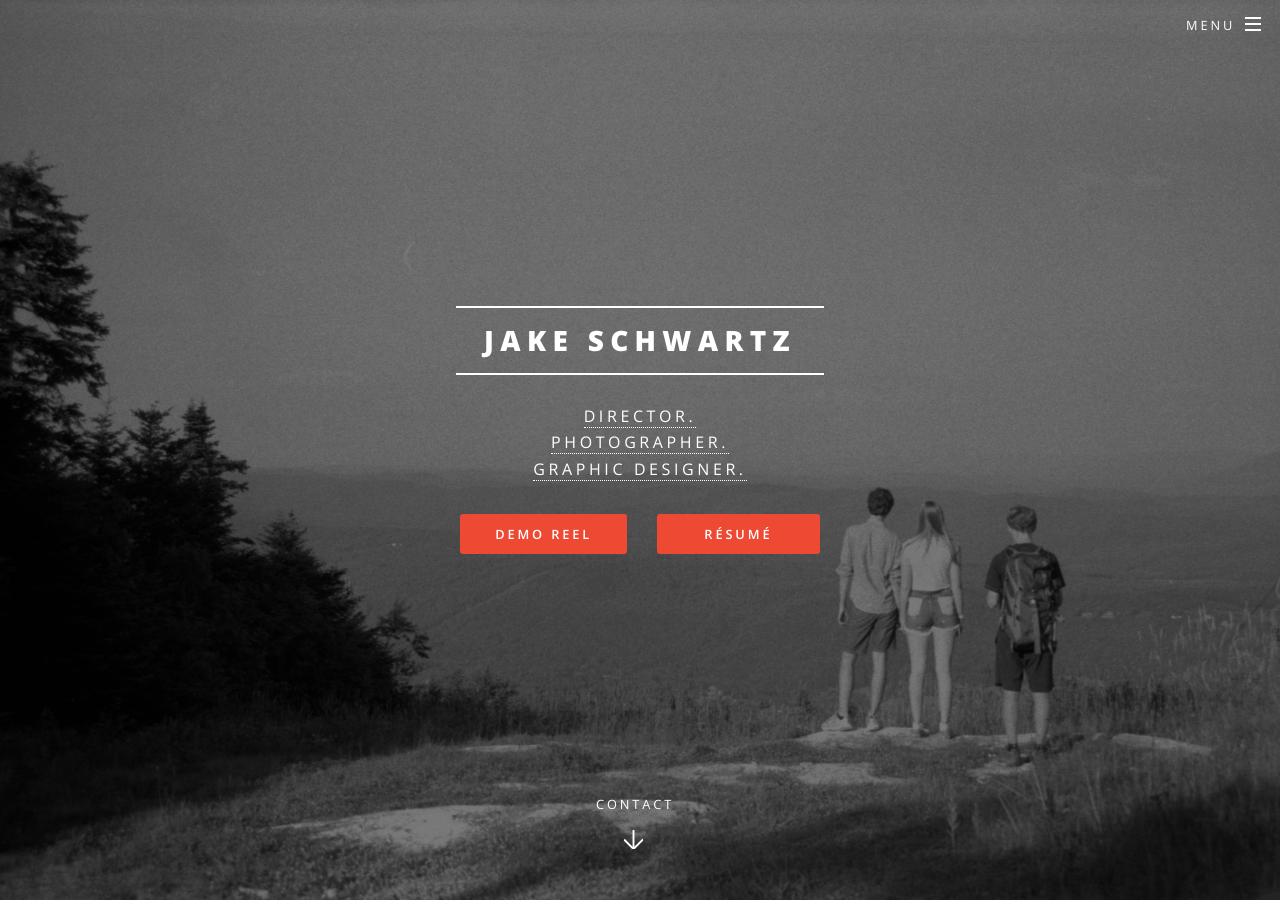
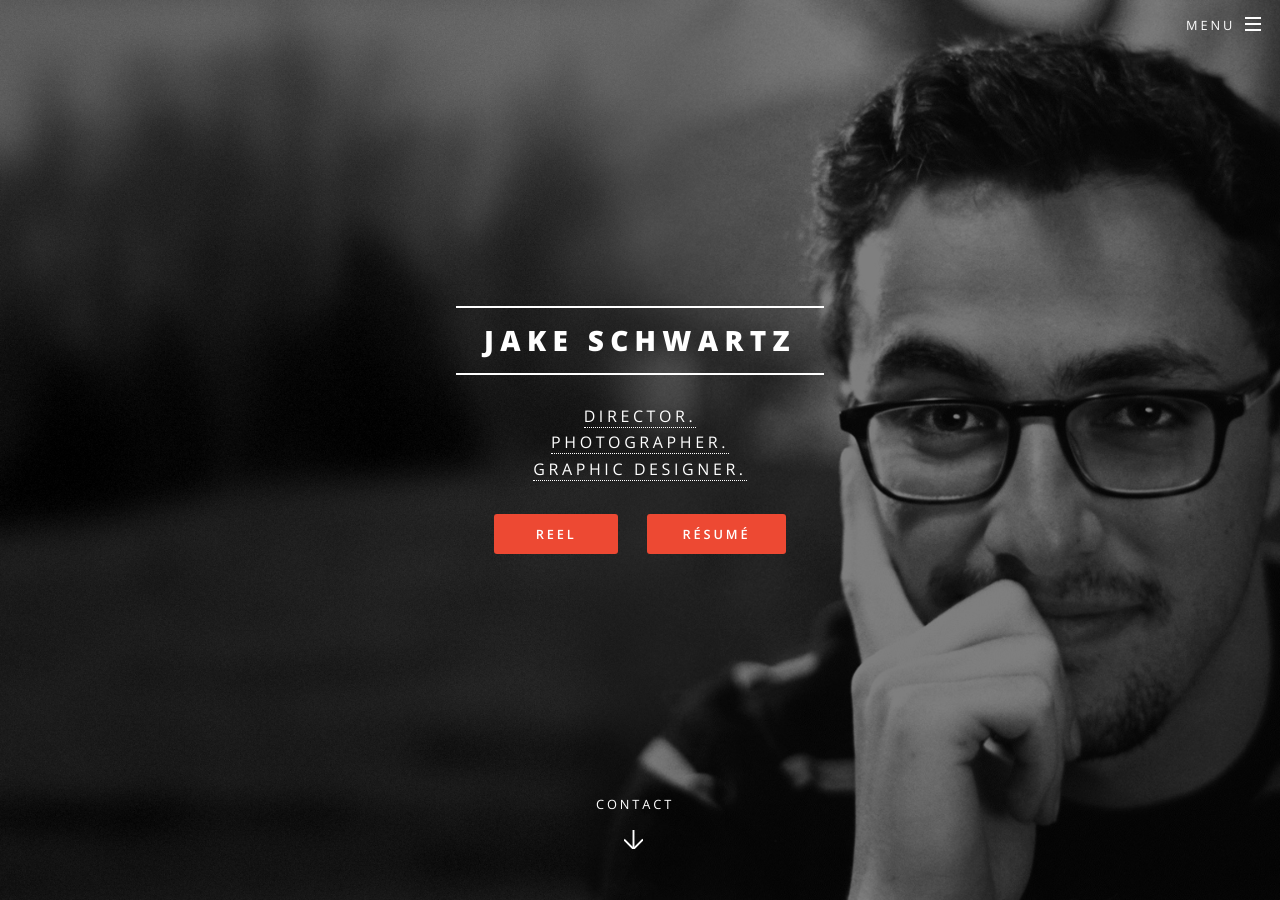
Before and after one commit to eturk/schwartzjake.com, a Jekyll site: the page built from home.markdown, in a window 1280 px wide and 900 px high. Built offline with Jekyll 4.4.1, drawn with Linux system fonts in a browser that asks for light colours.

Commit message:
Updated Landing and 2 other files

```diff
--- a/_layouts/landing.html
+++ b/_layouts/landing.html
@@ -7,8 +7,8 @@
     <h2>{{ site.title }}</h2>
     {{ content }}
     <ul class="actions">
-      <li><a href="{{ page.reel_url }}" class="button special popup-reel">Demo Reel</a></li>
-      <li><a href="{{ page.resume_url }}" class="button special popup-reel">  Résumé  </a></li>
+      <li><a href="{{ page.reel_url }}" class="button special popup-reel"> Reel </a></li>
+      <li><a href="{{ page.resume_url }}" class="button special popup-reel">Résumé</a></li>
     </ul>
   </div>
   <a href="#footer" class="more scrolly">Contact</a>
```
Also changed, not shown: _uploads/StopWondering_Thumbnail.jpg, _uploads/banner.jpg.
